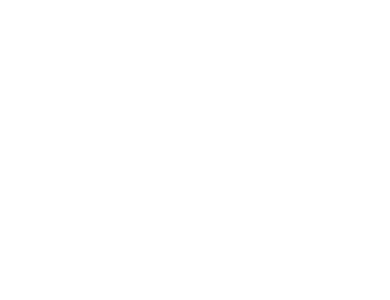
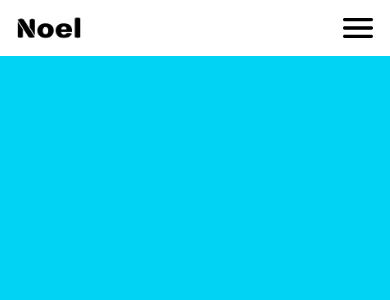
Before and after one commit to Lin4611/noelwebsite, a React (Vite) app: page / in a window 390 px wide. Shown: the top 300 px of the page. Built offline with nearby package versions, Linux system fonts and the light colour scheme; a web font is replaced by a local one.

Commit message:
feat: create mobile navbar and menu toggle

```diff
--- a/src/App.jsx
+++ b/src/App.jsx
@@ -1,10 +1,10 @@
-
+import Header from "./pages/Header"
 
 function App() {
 
   return (
     <>
-
+     <Header/>
     </>
   )
 }
--- /dev/null
+++ b/src/pages/Header.jsx
@@ -0,0 +1,75 @@
+import { useState } from 'react';
+import logo from '../assets/imgs/logo/logo.png';
+import menu from '../assets/imgs/icon/menu-icon.svg';
+import close from '../assets/imgs/icon/close-icon.svg';
+
+function Header() {
+    const [isOpen, setIsOpen] = useState(false);
+
+    return (
+        <>
+            {/* 依 isOpen 決定要不要置頂 */}
+            <header
+                className={
+                    'w-full bg-white ' +
+                    (isOpen ? 'fixed top-0 left-0 right-0 z-50' : 'relative z-10')
+                }
+            >
+                <div className={`w-full h-14 mx-auto px-3 `+
+                    (isOpen? 'border-b border-Primary-200':'')
+                }>
+                    <div className="flex items-center justify-between h-full ">
+                        <div className="flex items-center w-[74px] h-[33px] shrink-0 sm:hidden">
+                            <img src={logo} className="w-auto" alt="logo" />
+                        </div>
+
+                        <button
+                            className="hover:scale-125 flex items-center w-10 h-10 shrink-0 sm:hidden"
+                            onClick={() => setIsOpen(open => !open)}
+                            aria-label={isOpen ? 'Close menu' : 'Open menu'}
+                        >
+                            {isOpen ? (
+                                <img src={close} className="w-auto" alt="close menu" />
+                            ) : (
+                                <img src={menu} className="w-auto" alt="open menu" />
+                            )}
+                        </button>
+                    </div>
+                </div>
+            </header>
+
+            {/* 漢堡選單內容：從 header 底下開始 */}
+            <div
+                className={
+                    "fixed inset-x-0 top-14 bottom-0 z-40 bg-black/40 sm:hidden " +
+                    "transition-all duration-300 ease-out " +
+                    (isOpen
+                        ? "opacity-100  pointer-events-auto"
+                        : "opacity-0  pointer-events-none")
+                }
+            >
+                <div
+                    className={
+                        "bg-white transition-all duration-300 ease-out " +
+                        (isOpen ? "translate-y-0" : "-translate-y-2")
+                    }
+                >
+                    <nav className="flex flex-col items-center py-12 space-y-10 text-xl">
+                        <button className="px-6 py-2 border border-black/60">
+                            <span className="font-bold">首頁</span>
+                        </button>
+                        <button>作品集</button>
+                        <button>服務項目</button>
+                        <button>部落格</button>
+                        <button>聯絡我</button>
+                    </nav>
+                </div>
+            </div>
+
+            {/* 下面只是測試區塊 */}
+            <div className="w-full h-[2000px] bg-cyan-400" />
+        </>
+    );
+}
+
+export default Header;
```
Also changed, not shown: 1 other file (tests, documents, lock files or other folders).
